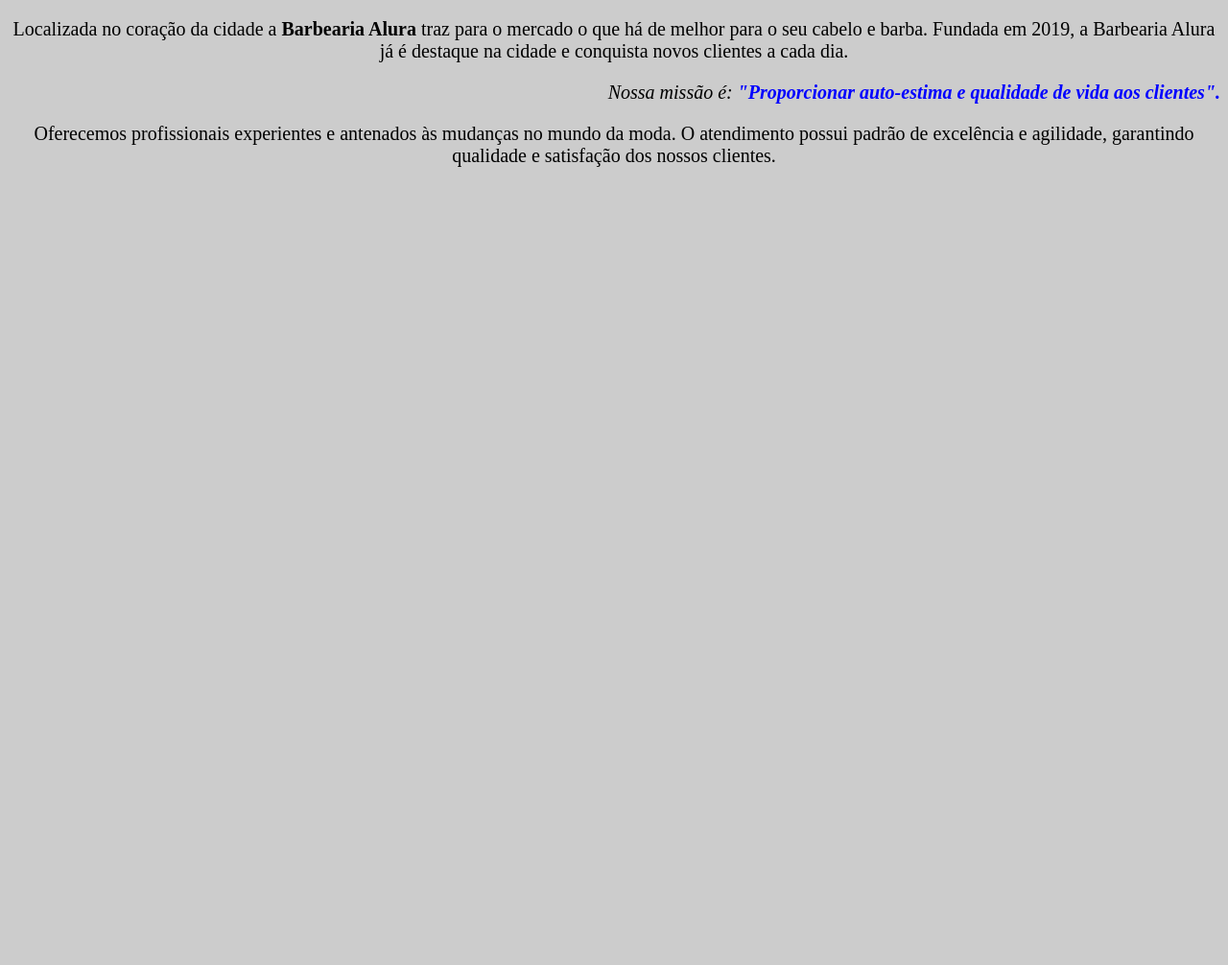
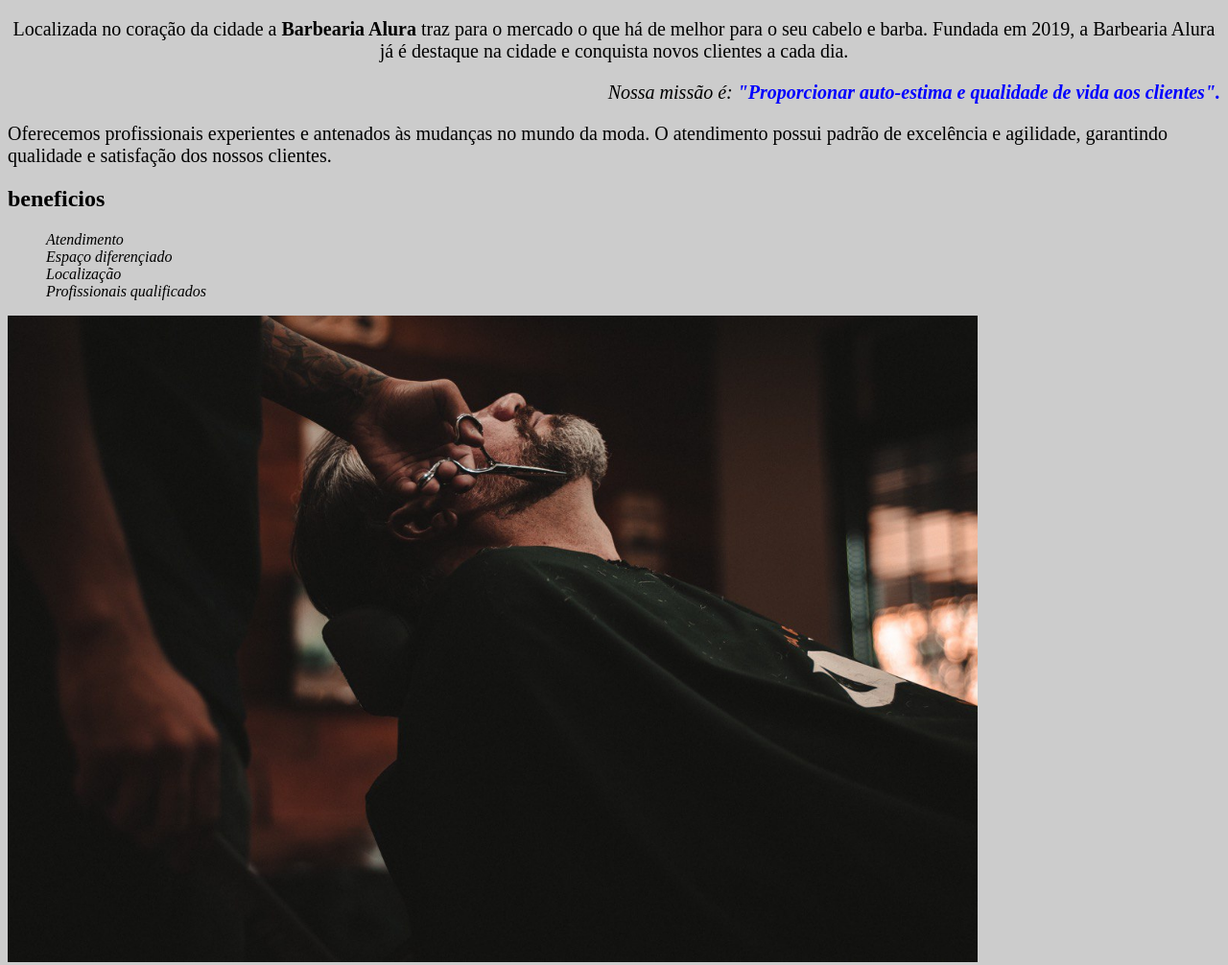
Before and after one commit to higorhenriquesilva/2front23, a plain HTML site: page index.html in a window 1280 px wide. Shown: the part 543-1549 px from the top of the page at 96% size. Before the commit the page ends 800 px from the top, so only its background shows below. Drawn offline with Linux system fonts and the light colour scheme.

Commit message:
Add files via upload

```diff
--- a/index.html
+++ b/index.html
@@ -23,8 +23,18 @@
 		<em>Nossa missão é: <strong>"Proporcionar auto-estima e qualidade de vida aos clientes".</strong> </em>
 	</p>
 
-    <p style="text-align; left">
+    <p style="text-align: left">
 			Oferecemos profissionais experientes e antenados às mudanças no mundo da moda. O atendimento possui padrão de excelência e agilidade, garantindo qualidade e satisfação dos nossos clientes.
 		</p>
+
+	<h2>beneficios</h2>
+	<ul>
+		<li class="items">Atendimento</li>
+		<li class="items">Espaço diferençiado</li>
+		<li class="items">Localização</li>
+		<li class="items">Profissionais qualificados</li>
+	</ul>
+
+	    <img id="beneficios" src="beneficios.jpg">
 	</body>
 </html>
--- a/style.css
+++ b/style.css
@@ -13,3 +13,10 @@ h1{
 #banner {
     width: 100%;
 }
+.items{
+	font-style:italic;
+	list-style:none;
+}
+#beneficios{
+	width:80%
+}
```
Also changed, not shown: beneficios.jpg (added).
